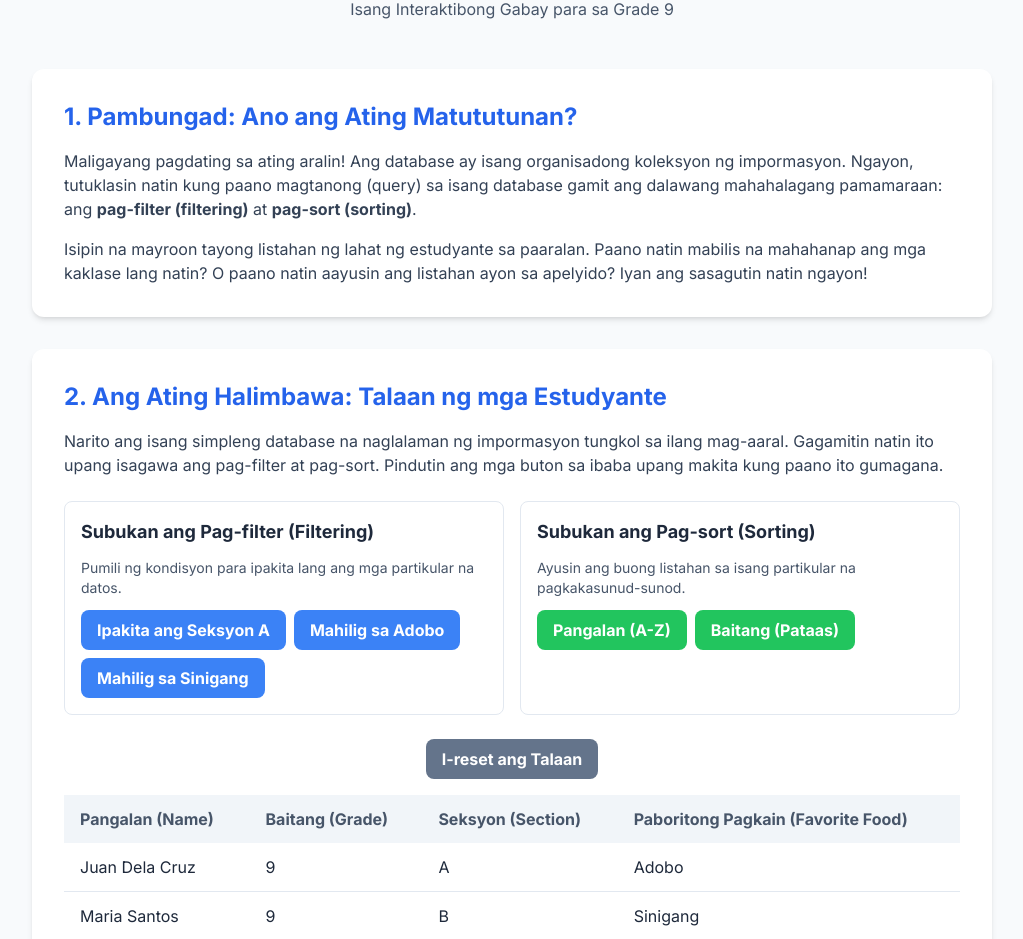
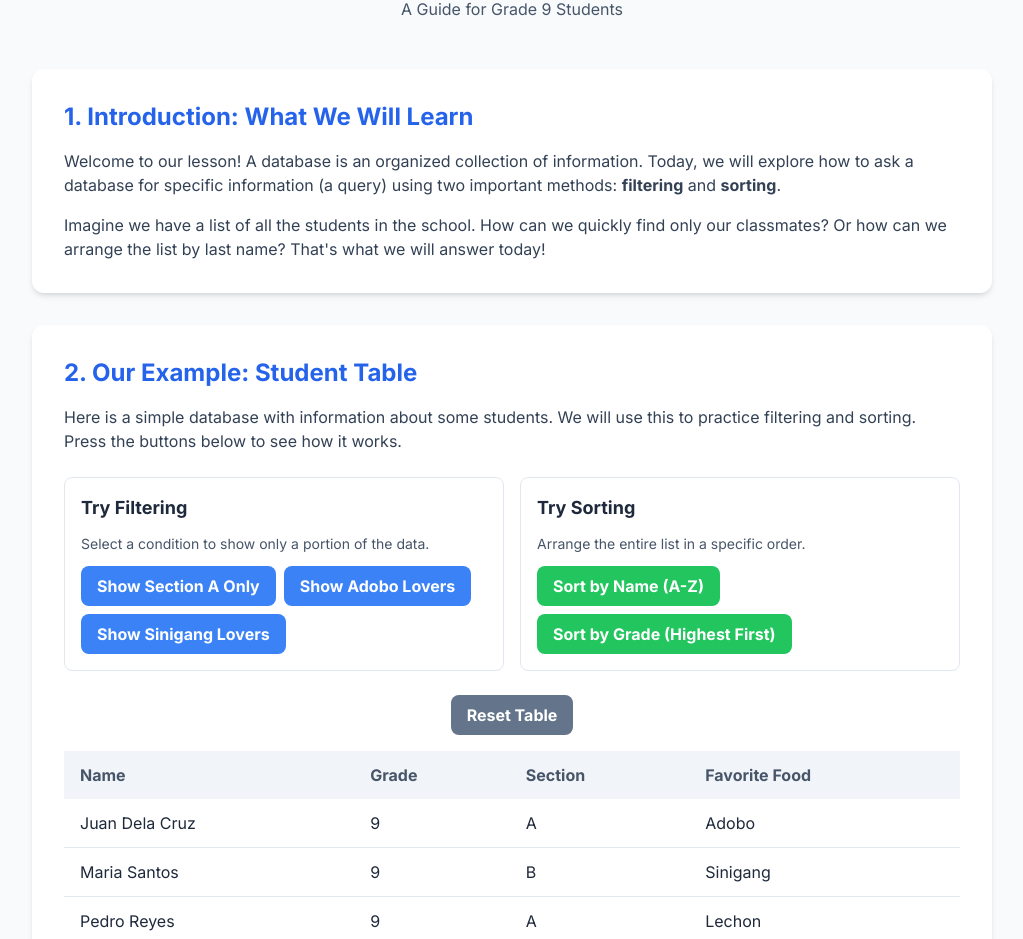
Before and after one commit to romic36/grade9_005_LP, a plain HTML site: page index.html in a window 1280 px wide. Shown: the part 83-1022 px from the top of the page, without its empty margins (128-1151 px from the left). Drawn offline with nearby package versions, Linux system fonts and the light colour scheme.

Commit message:
Update index.html

```diff
--- a/index.html
+++ b/index.html
@@ -52,55 +52,55 @@
     <div class="container mx-auto p-4 md:p-8 max-w-5xl">
 
         <header class="text-center mb-8 md:mb-12">
-            <h1 class="text-3xl md:text-4xl font-bold text-slate-900">Aralin sa Database: Pagsasala at Pag-uuri</h1>
-            <p class="text-slate-600 mt-2">Isang Interaktibong Gabay para sa Grade 9</p>
+            <h1 class="text-3xl md:text-4xl font-bold text-slate-900">Interactive Lesson: Database Queries</h1>
+            <p class="text-slate-600 mt-2">A Guide for Grade 9 Students</p>
         </header>
 
         <main class="space-y-8">
 
             <section id="introduction" class="content-card p-6 md:p-8">
-                <h2 class="text-2xl font-bold text-blue-600 mb-4">1. Pambungad: Ano ang Ating Matututunan?</h2>
+                <h2 class="text-2xl font-bold text-blue-600 mb-4">1. Introduction: What We Will Learn</h2>
                 <div class="space-y-4 text-slate-700">
-                    <p>Maligayang pagdating sa ating aralin! Ang database ay isang organisadong koleksyon ng impormasyon. Ngayon, tutuklasin natin kung paano magtanong (query) sa isang database gamit ang dalawang mahahalagang pamamaraan: ang <strong>pag-filter (filtering)</strong> at <strong>pag-sort (sorting)</strong>.</p>
-                    <p>Isipin na mayroon tayong listahan ng lahat ng estudyante sa paaralan. Paano natin mabilis na mahahanap ang mga kaklase lang natin? O paano natin aayusin ang listahan ayon sa apelyido? Iyan ang sasagutin natin ngayon!</p>
+                    <p>Welcome to our lesson! A database is an organized collection of information. Today, we will explore how to ask a database for specific information (a query) using two important methods: <strong>filtering</strong> and <strong>sorting</strong>.</p>
+                    <p>Imagine we have a list of all the students in the school. How can we quickly find only our classmates? Or how can we arrange the list by last name? That's what we will answer today!</p>
                 </div>
             </section>
 
             <section id="interactive-database" class="content-card p-6 md:p-8">
-                <h2 class="text-2xl font-bold text-blue-600 mb-4">2. Ang Ating Halimbawa: Talaan ng mga Estudyante</h2>
-                <p class="text-slate-700 mb-6">Narito ang isang simpleng database na naglalaman ng impormasyon tungkol sa ilang mag-aaral. Gagamitin natin ito upang isagawa ang pag-filter at pag-sort. Pindutin ang mga buton sa ibaba upang makita kung paano ito gumagana.</p>
+                <h2 class="text-2xl font-bold text-blue-600 mb-4">2. Our Example: Student Table</h2>
+                <p class="text-slate-700 mb-6">Here is a simple database with information about some students. We will use this to practice filtering and sorting. Press the buttons below to see how it works.</p>
 
                 <div id="controls" class="grid grid-cols-1 md:grid-cols-2 gap-4 mb-6">
                     <div class="p-4 border border-slate-200 rounded-lg">
-                        <h3 class="font-bold mb-3 text-lg">Subukan ang Pag-filter (Filtering)</h3>
-                        <p class="text-sm text-slate-600 mb-3">Pumili ng kondisyon para ipakita lang ang mga partikular na datos.</p>
+                        <h3 class="font-bold mb-3 text-lg">Try Filtering</h3>
+                        <p class="text-sm text-slate-600 mb-3">Select a condition to show only a portion of the data.</p>
                         <div class="flex flex-wrap gap-2">
-                            <button onclick="filterBySection('A')" class="interactive-btn bg-blue-500 hover:bg-blue-600 text-white font-semibold py-2 px-4 rounded-lg">Ipakita ang Seksyon A</button>
-                            <button onclick="filterByFood('Adobo')" class="interactive-btn bg-blue-500 hover:bg-blue-600 text-white font-semibold py-2 px-4 rounded-lg">Mahilig sa Adobo</button>
-                            <button onclick="filterByFood('Sinigang')" class="interactive-btn bg-blue-500 hover:bg-blue-600 text-white font-semibold py-2 px-4 rounded-lg">Mahilig sa Sinigang</button>
+                            <button onclick="filterBySection('A')" class="interactive-btn bg-blue-500 hover:bg-blue-600 text-white font-semibold py-2 px-4 rounded-lg">Show Section A Only</button>
+                            <button onclick="filterByFood('Adobo')" class="interactive-btn bg-blue-500 hover:bg-blue-600 text-white font-semibold py-2 px-4 rounded-lg">Show Adobo Lovers</button>
+                            <button onclick="filterByFood('Sinigang')" class="interactive-btn bg-blue-500 hover:bg-blue-600 text-white font-semibold py-2 px-4 rounded-lg">Show Sinigang Lovers</button>
                         </div>
                     </div>
                     <div class="p-4 border border-slate-200 rounded-lg">
-                        <h3 class="font-bold mb-3 text-lg">Subukan ang Pag-sort (Sorting)</h3>
-                        <p class="text-sm text-slate-600 mb-3">Ayusin ang buong listahan sa isang partikular na pagkakasunud-sunod.</p>
+                        <h3 class="font-bold mb-3 text-lg">Try Sorting</h3>
+                        <p class="text-sm text-slate-600 mb-3">Arrange the entire list in a specific order.</p>
                         <div class="flex flex-wrap gap-2">
-                            <button onclick="sortByName('asc')" class="interactive-btn bg-green-500 hover:bg-green-600 text-white font-semibold py-2 px-4 rounded-lg">Pangalan (A-Z)</button>
-                            <button onclick="sortByGrade('desc')" class="interactive-btn bg-green-500 hover:bg-green-600 text-white font-semibold py-2 px-4 rounded-lg">Baitang (Pataas)</button>
+                            <button onclick="sortByName('asc')" class="interactive-btn bg-green-500 hover:bg-green-600 text-white font-semibold py-2 px-4 rounded-lg">Sort by Name (A-Z)</button>
+                            <button onclick="sortByGrade('desc')" class="interactive-btn bg-green-500 hover:bg-green-600 text-white font-semibold py-2 px-4 rounded-lg">Sort by Grade (Highest First)</button>
                         </div>
                     </div>
                 </div>
                 <div class="flex justify-center mb-4">
-                     <button onclick="resetTable()" class="interactive-btn bg-slate-500 hover:bg-slate-600 text-white font-bold py-2 px-4 rounded-lg">I-reset ang Talaan</button>
+                     <button onclick="resetTable()" class="interactive-btn bg-slate-500 hover:bg-slate-600 text-white font-bold py-2 px-4 rounded-lg">Reset Table</button>
                 </div>
 
                 <div class="overflow-x-auto">
                     <table class="min-w-full bg-white">
                         <thead class="bg-slate-100">
                             <tr>
-                                <th class="py-3 px-4 text-left font-semibold text-slate-600">Pangalan (Name)</th>
-                                <th class="py-3 px-4 text-left font-semibold text-slate-600">Baitang (Grade)</th>
-                                <th class="py-3 px-4 text-left font-semibold text-slate-600">Seksyon (Section)</th>
-                                <th class="py-3 px-4 text-left font-semibold text-slate-600">Paboritong Pagkain (Favorite Food)</th>
+                                <th class="py-3 px-4 text-left font-semibold text-slate-600">Name</th>
+                                <th class="py-3 px-4 text-left font-semibold text-slate-600">Grade</th>
+                                <th class="py-3 px-4 text-left font-semibold text-slate-600">Section</th>
+                                <th class="py-3 px-4 text-left font-semibold text-slate-600">Favorite Food</th>
                             </tr>
                         </thead>
                         <tbody id="database-table">
@@ -110,11 +110,11 @@
             </section>
 
             <section id="assessment" class="content-card p-6 md:p-8">
-                <h2 class="text-2xl font-bold text-blue-600 mb-4">3. Pagsusulit: Suriin ang Iyong Kaalaman</h2>
-                <p class="text-slate-700 mb-6">Ngayong alam na natin ang filtering at sorting, subukan nating sagutin ang ilang tanong. Gamitin ang interactive na tsart sa ibaba para mas maunawaan ang datos.</p>
+                <h2 class="text-2xl font-bold text-blue-600 mb-4">3. Assessment: Test Your Knowledge</h2>
+                <p class="text-slate-700 mb-6">Now that we know about filtering and sorting, let's try to answer some questions. Use the interactive chart below to help you understand the data better.</p>
                 <div class="space-y-4">
                     <div class="p-4 border border-slate-200 rounded-lg">
-                        <p class="font-semibold mb-2">Tanong 1: Kung ifi-filter natin ang listahan para ipakita lang ang mga estudyante mula sa Grade 9, sino-sino ang makikita natin?</p>
+                        <p class="font-semibold mb-2">Question 1: If we filter the list to show only students from Grade 9, who will we see?</p>
                         <div id="q1-feedback" class="p-2 my-2 rounded-lg text-center font-medium hidden"></div>
                         <div class="flex flex-wrap gap-2">
                             <button onclick="checkAnswer('q1', 'correct')" class="interactive-btn bg-slate-200 hover:bg-blue-200 py-2 px-4 rounded-lg">Juan, Maria, Pedro</button>
@@ -122,7 +122,7 @@
                         </div>
                     </div>
                      <div class="p-4 border border-slate-200 rounded-lg">
-                        <p class="font-semibold mb-2">Tanong 2: Anong uri ng 'sort' ang gagamitin para ayusin ang mga pangalan mula Z hanggang A?</p>
+                        <p class="font-semibold mb-2">Question 2: What type of 'sort' would we use to arrange the names from Z to A?</p>
                         <div id="q2-feedback" class="p-2 my-2 rounded-lg text-center font-medium hidden"></div>
                         <div class="flex flex-wrap gap-2">
                             <button onclick="checkAnswer('q2', 'wrong')" class="interactive-btn bg-slate-200 hover:bg-blue-200 py-2 px-4 rounded-lg">Ascending</button>
@@ -131,7 +131,7 @@
                     </div>
                 </div>
                 <div class="mt-8">
-                    <h3 class="text-xl font-bold text-center mb-4">Ilang Estudyante Bawat Baitang?</h3>
+                    <h3 class="text-xl font-bold text-center mb-4">How Many Students Per Grade?</h3>
                     <div class="chart-container">
                         <canvas id="gradeChart"></canvas>
                     </div>
@@ -218,10 +218,10 @@
             const feedbackEl = document.getElementById(`${question}-feedback`);
             feedbackEl.classList.remove('hidden', 'bg-green-200', 'text-green-800', 'bg-red-200', 'text-red-800');
             if (answer === 'correct') {
-                feedbackEl.textContent = 'Tama! Magaling!';
+                feedbackEl.textContent = 'Correct! Well done!';
                 feedbackEl.classList.add('bg-green-200', 'text-green-800');
             } else {
-                feedbackEl.textContent = 'Subukang muli.';
+                feedbackEl.textContent = 'Try again.';
                 feedbackEl.classList.add('bg-red-200', 'text-red-800');
             }
             feedbackEl.classList.remove('hidden');
@@ -247,7 +247,7 @@
                 data: {
                     labels: chartLabels,
                     datasets: [{
-                        label: 'Bilang ng Estudyante',
+                        label: 'Number of Students',
                         data: chartData,
                         backgroundColor: [
                             'rgba(59, 130, 246, 0.6)',
```
